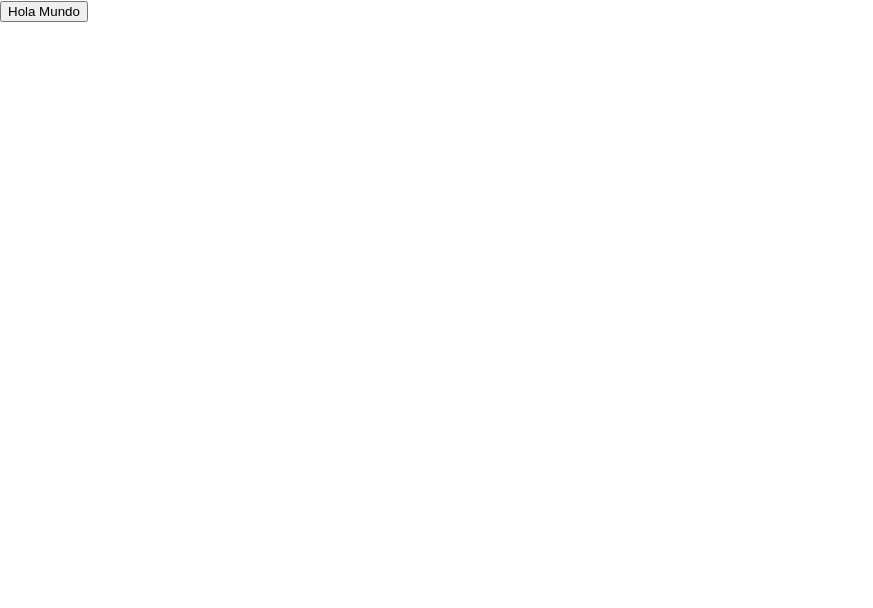
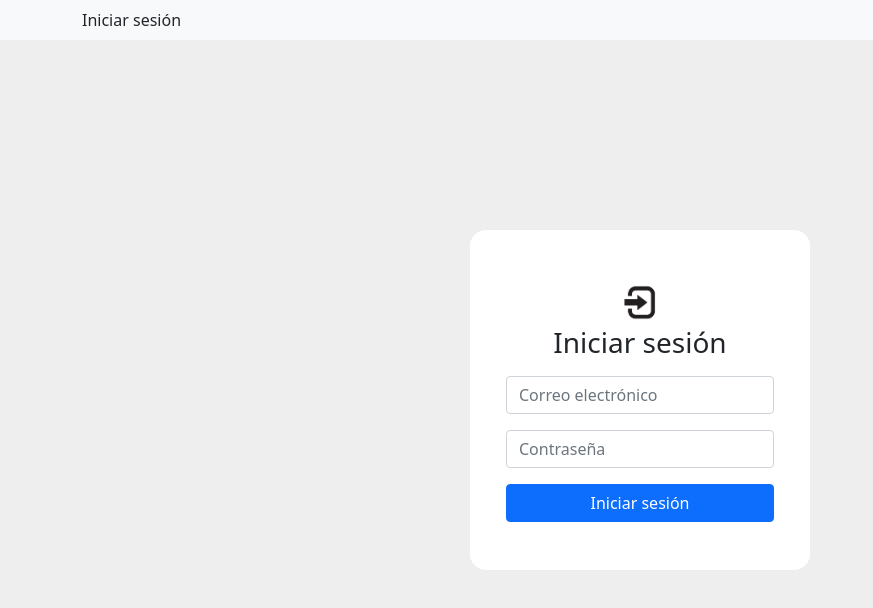
Before and after one commit to AxelWine/login-ui, a React (Create React App) app: page / in a window 1280 px wide. Shown: the top 608 px of the page, without its empty margins (0-873 px from the left). Built offline with nearby package versions, Linux system fonts and the light colour scheme.

Commit message:
Pantalla de login

```diff
--- a/src/App.css
+++ b/src/App.css
@@ -1,3 +1,9 @@
+html, body {
+  min-height: 100% !important;
+  height: 100%;
+  position: relative;
+}
+
 .App {
   text-align: center;
 }
--- a/src/App.js
+++ b/src/App.js
@@ -1,12 +1,12 @@
-import logo from './logo.svg';
-import { Button } from 'react-bootstrap';
+import Header from "./components/Header.js";
+import LoginDialog from "./components/LoginDialog.js";
 import './App.css';
-
 
 function App() {
   return (
     <div>
-      <Button>Hola Mundo</Button>
+      <Header/>
+      <LoginDialog/>
     </div>
   );
 }
--- a/src/components/Header.css
+++ b/src/components/Header.css
@@ -1,3 +1,3 @@
-.header-container {
-    justify-content: center;
+.header-navbar {
+    z-index: 1;
 }
--- a/src/components/Header.js
+++ b/src/components/Header.js
@@ -4,8 +4,8 @@ import "./Header.css";
 function Header() {
     return (
         <>
-            <Navbar bg="light">
-                <Container className="header-container">
+            <Navbar className="header-navbar" bg="light">
+                <Container className="d-flex header-container">
                     Iniciar sesión
                 </Container>
             </Navbar>
--- /dev/null
+++ b/src/components/LoginDialog.css
@@ -0,0 +1,27 @@
+.login-center {
+    background: #eee;
+    width: 100%;
+    height: 100vh;
+    display: flex;
+    justify-content: center;
+    align-items: center;
+    position: absolute;
+    top: 0px;
+}
+.login-content {
+    background: #fff;
+    padding: 48px;
+    border-radius: 16px;
+    text-align: -webkit-center;
+    max-width: 100%;
+    width: 340px;
+}
+.login-content-icon {
+    image-rendering: -webkit-optimize-contrast;
+}
+.login-content-title {
+    padding-bottom: 8px;
+}
+.login-content-button {
+    width: -webkit-fill-available;
+}
--- /dev/null
+++ b/src/components/LoginDialog.js
@@ -0,0 +1,29 @@
+import { Form, Button, Row } from 'react-bootstrap';
+import "./LoginDialog.css";
+
+function LoginDialog() {
+  return (
+    <div className="login-center">
+        <div className="login-content">
+            <img className="login-content-icon" src="images/login.png" width="48"></img>
+            <h3 className="login-content-title">Iniciar sesión</h3>
+
+            <Form>
+                <Form.Group as={Row} className="mb-3" controlId="formPlaintextEmail">
+                    <Form.Control type="email" placeholder="Correo electrónico"/>
+                </Form.Group>
+
+                <Form.Group as={Row} className="mb-3" controlId="formPlaintextPassword">
+                    <Form.Control type="password" placeholder="Contraseña"/>
+                </Form.Group>
+
+                <Button as={Row} variant="primary" className="login-content-button">
+                    Iniciar sesión
+                </Button>
+            </Form>
+        </div>
+    </div>
+  );
+}
+
+export default LoginDialog;
--- a/src/index.js
+++ b/src/index.js
@@ -3,6 +3,7 @@ import ReactDOM from 'react-dom/client';
 import './index.css';
 import App from './App';
 import reportWebVitals from './reportWebVitals';
+import 'bootstrap/dist/css/bootstrap.min.css';
 
 const root = ReactDOM.createRoot(document.getElementById('root'));
 root.render(
```
Also changed, not shown: public/images/login.png (added).
